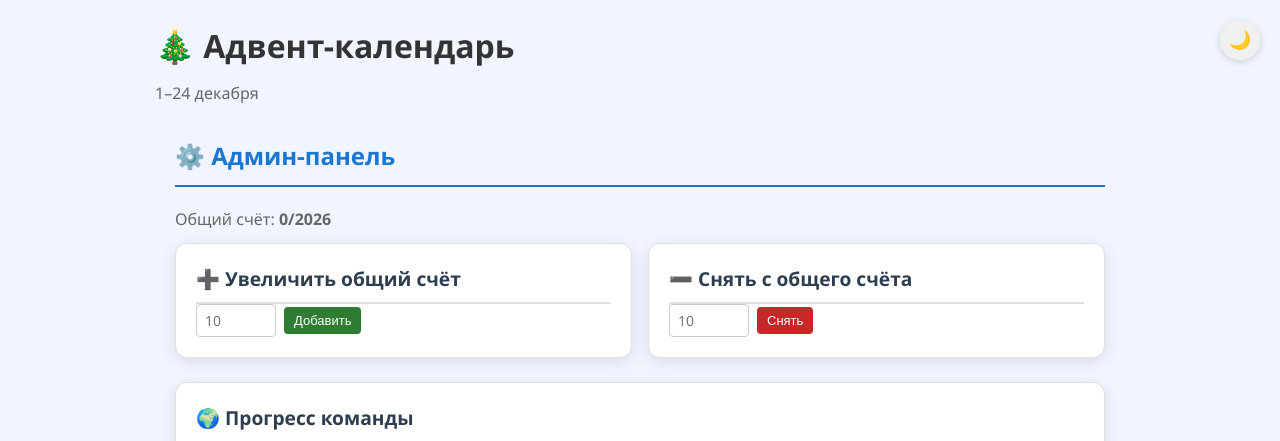
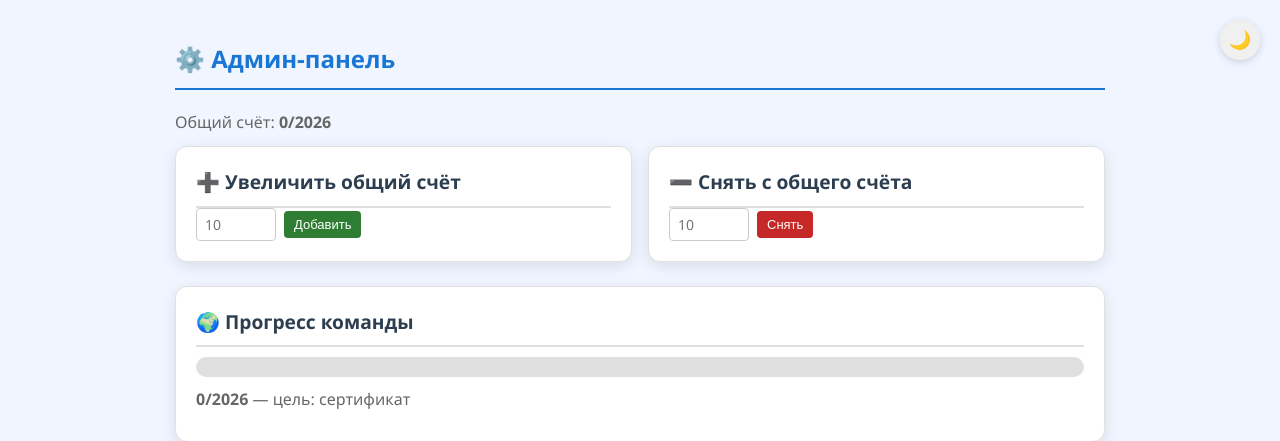
Before and after one commit to stikovich/advent.calendar, a Flask app: page /admin in a window 1280 px wide. Shown: the top 441 px of the page. Run offline with Flask 3, Linux system fonts and the light colour scheme; the visitor is signed in with stand-in values (Sample User, id 1); data that the repository does not hold is empty; some libraries are stand-ins or nearby versions.

Commit message:
Update base.html

```diff
--- a/templates/base.html
+++ b/templates/base.html
@@ -9,10 +9,6 @@
 </head>
 <body>
   <div class="container">
-    <header>
-      <h1>🎄 Адвент-календарь</h1>
-      <p>1–24 декабря</p>
-    </header>
 
 <button id="themeToggle" class="theme-toggle" title="Переключить тему">🌙</button>
 
```
